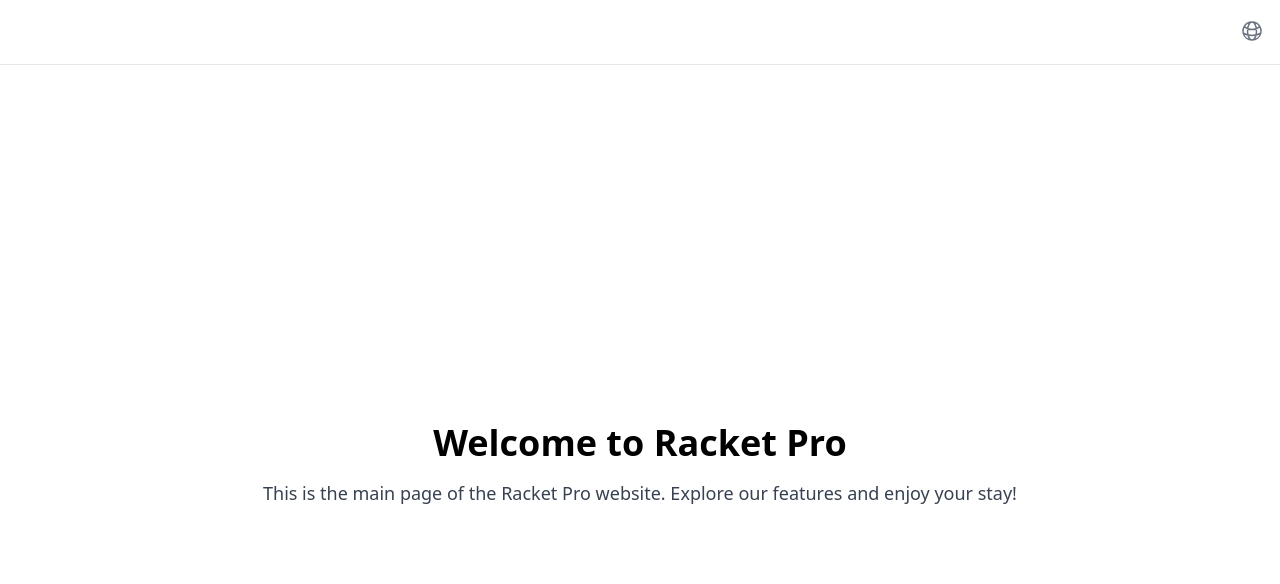
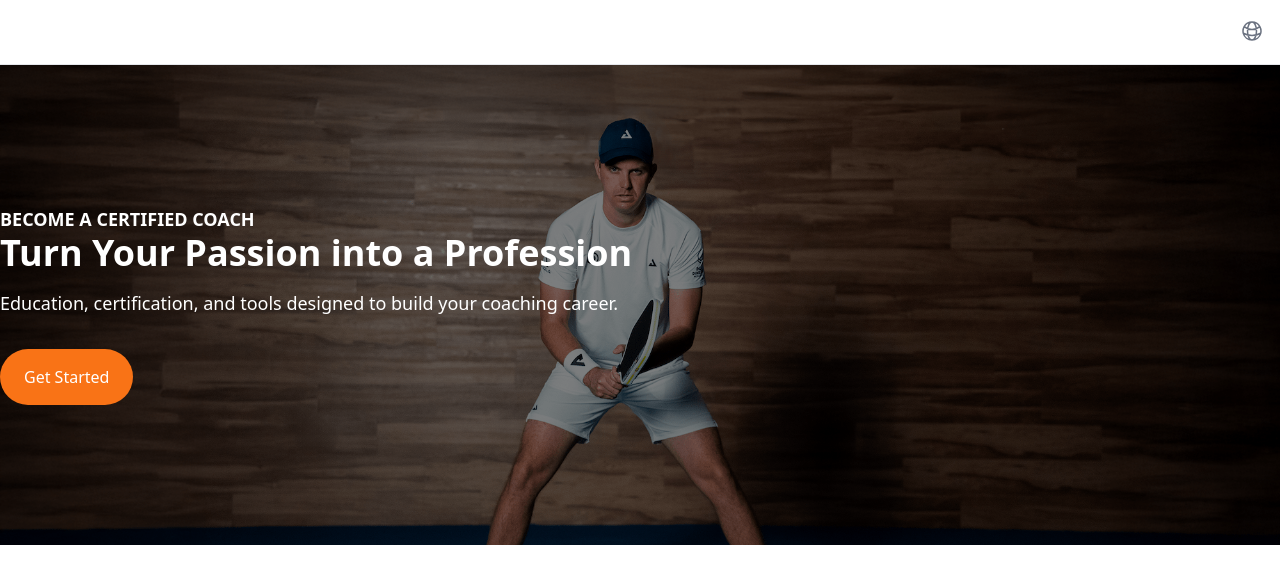
Before and after one commit to santileoni/racketpro, a Next.js app: page /en/home in a window 1280 px wide. Shown: the top 584 px of the page. Built offline with nearby package versions, Linux system fonts and the light colour scheme.

Commit message:
update homepage hero

```diff
--- a/src/app/[lang]/home/page.tsx
+++ b/src/app/[lang]/home/page.tsx
@@ -14,9 +14,25 @@ export default function Page({ params: { lang: locale } }: Props) {
 async function PageContent({ locale }: { locale: Locale }) {
   const intl = await getIntl(locale);
   return (
-    <div className="flex flex-col items-center justify-center min-h-screen py-8">
-      <h1 className="text-4xl font-bold mb-4">{intl.formatMessage({ id: "page.main.heading" })}</h1>
-      <p className="text-lg text-gray-700">{intl.formatMessage({ id: "page.main.text" })}</p>
-    </div>
+    <section className="hero aspect-[16/6] relative text-white">
+      <div className="container h-full mx-auto">
+        <div className="flex flex-col items-start justify-center py-8 h-full">
+          <header>
+            <span className="text-lg font-bold mb-4 uppercase">Become a certified coach</span>
+            <h1 className="text-4xl font-bold mb-4">{intl.formatMessage({ id: "page.main.heading" })}</h1>
+          </header>
+          <p className="text-lg">{intl.formatMessage({ id: "page.main.text" })}</p>
+          <footer className="mt-8">
+            <a href="/" className="button block bg-orange-500 text-white px-6 py-4 rounded-full">
+              Get Started
+            </a>
+          </footer>
+        </div>
+      </div>
+      <figure className="absolute inset-0 z-[-1]">
+        <img src="/images/hero-banner-image.png" alt="Hero background" className="w-full h-full object-cover" />
+        <div className="absolute inset-0 bg-black/50"></div>
+      </figure>
+    </section>
   );
 }
--- a/src/lang/en.json
+++ b/src/lang/en.json
@@ -12,6 +12,6 @@
   "page.home.activity": "{action, select, COMMENT {Commented task} ACTIVATE {Activated job} STOP {Stopped job} other {Unkown activity}}",
   "page.home.team": "Team",
   "page.reports.no-data": "No reports have been found.",
-  "page.main.heading": "Welcome to Racket Pro",
-  "page.main.text": "This is the main page of the Racket Pro website. Explore our features and enjoy your stay!"
+  "page.main.heading": "Turn Your Passion into a Profession",
+  "page.main.text": "Education, certification, and tools designed to build your coaching career."
 }
```
Also changed, not shown: public/images/hero-banner-image.png (added), 1 other file (tests, documents, lock files or other folders).
